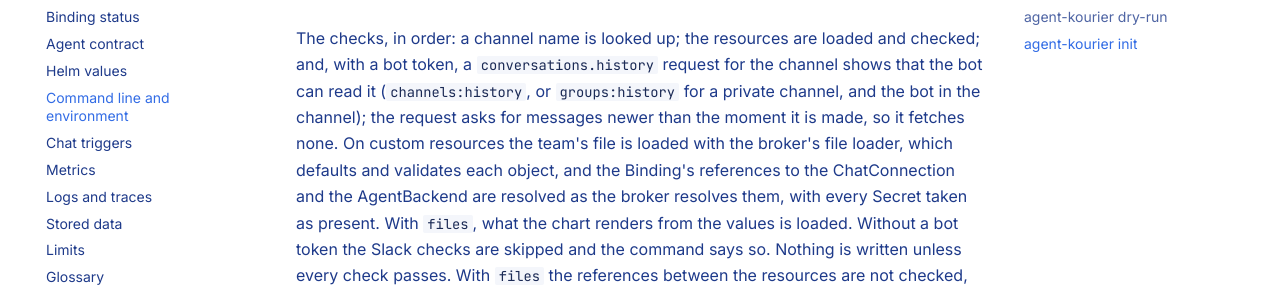
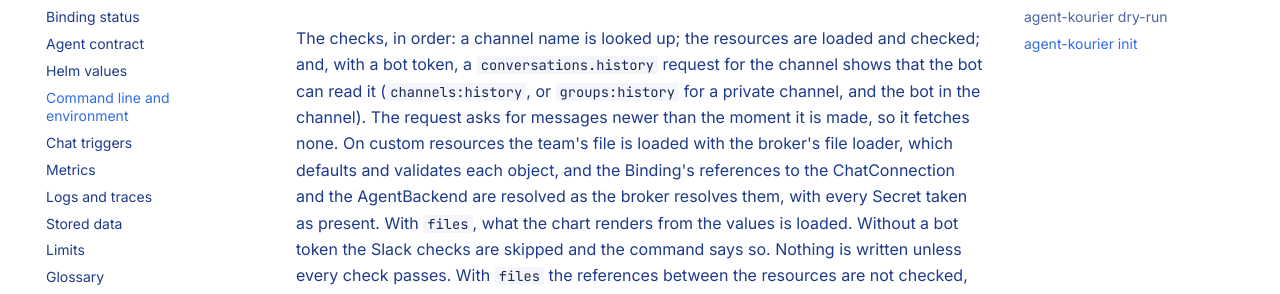
Before and after one commit to agentkourier/agent-kourier, an MkDocs documentation site: the page built from docs/reference/cli.md, in a window 1280 px wide and 900 px high, scrolled down 9119 px. Shown: the part 179-473 px from the top of the window. Built offline with MkDocs 1.6.1 and Material for MkDocs 9.7.7, drawn with Linux system fonts in a browser that asks for light colours; comment, search, counter and statistics services are not loaded.

```diff
--- a/docs/reference/cli.md
+++ b/docs/reference/cli.md
@@ -114,7 +114,7 @@ was. A value or an answer that looks like a Slack token is refused as soon as it
 
 The checks, in order: a channel name is looked up; the resources are loaded and checked; and, with a bot token, a `conversations.history`
 request for the channel shows that the bot can read it (`channels:history`, or `groups:history` for a private channel, and the bot in the
-channel); the request asks for messages newer than the moment it is made, so it fetches none. On custom resources the team's file is loaded with the broker's file loader, which defaults and validates each object, and the
+channel). The request asks for messages newer than the moment it is made, so it fetches none. On custom resources the team's file is loaded with the broker's file loader, which defaults and validates each object, and the
 Binding's references to the ChatConnection and the AgentBackend are resolved as the broker resolves them, with every Secret taken as present.
 With `files`, what the chart renders from the values is loaded. Without a bot token the Slack
 checks are skipped and the command says so. Nothing is written unless every check passes. With `files` the references between the resources are
```
Also changed, not shown: docs/how-to/install-with-helm.md (+3 -2 lines).
